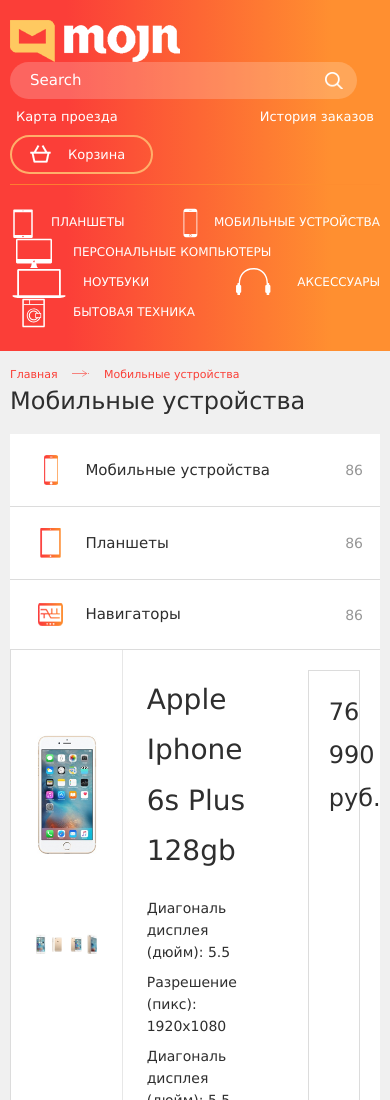
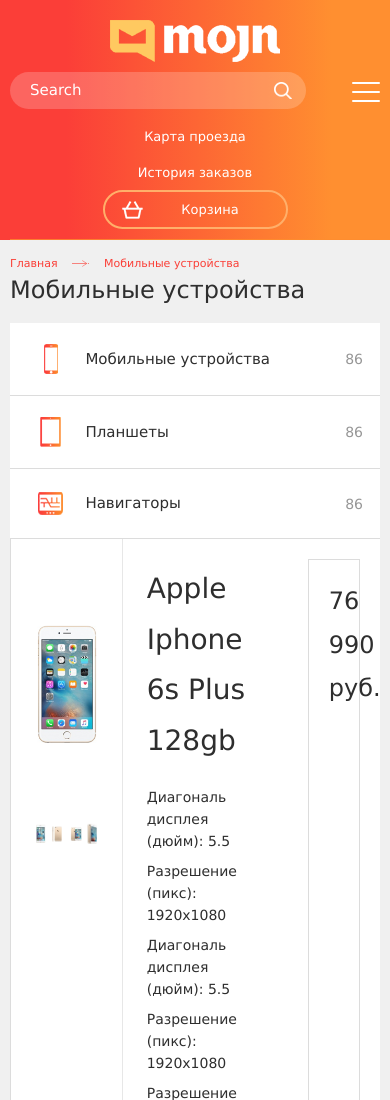
Before and after one commit to iWood25/product_page, a website: page index.html in a window 390 px wide. Shown: the top 1100 px of the page. Drawn offline with nearby package versions, Linux system fonts and the light colour scheme; some packages are replaced by stand-ins of ours; files that its build step writes are made by us from their sources; a script that the page names is missing; a web font is replaced by a local one.

Commit message:
Adapted block header, added two classes 'mobile-hidden' and 'mobile-visible', added new file _button.scss, created toggle-menu for mobile size

```diff
--- a/ContentBuild/js/main.js
+++ b/ContentBuild/js/main.js
@@ -1,4 +1,11 @@
 $(function () {
+
+	// Toggle-mnu
+	$(".toggle-mnu").click(function () {
+		$(this).toggleClass("on");
+		$(".main-mnu").slideToggle();
+		return false;
+	});
 
 });
 
--- a/ContentBuild/scss/core/_class.scss
+++ b/ContentBuild/scss/core/_class.scss
@@ -277,3 +277,21 @@
 .pointer {
 	cursor: pointer;
 }
+
+// Hidden
+// -------------------------
+.mobile-hidden {
+  display: block;
+
+  @include maxScreen($large) {
+   display: none;
+  }
+}
+
+.mobile-visible {
+  display: none;
+
+  @include maxScreen($large) {
+   display: block;
+  }
+}
--- a/ContentBuild/scss/core/_core.scss
+++ b/ContentBuild/scss/core/_core.scss
@@ -12,6 +12,7 @@
 @import "font";
 @import "list";
 @import "form";
+@import "button.scss";
 
 // grid
 @import "grid";
--- a/ContentBuild/scss/core/_form.scss
+++ b/ContentBuild/scss/core/_form.scss
@@ -5,6 +5,12 @@
 .header__search {
 	position: relative;
 	margin-right: 2.3rem;
+
+	@include maxScreen($large){
+		width: 80%;
+		float: left;
+		margin-right: unset;
+	}
 }
 
 .search__input {
--- a/ContentBuild/scss/style.scss
+++ b/ContentBuild/scss/style.scss
@@ -25,10 +25,40 @@
 
 .logo {
 	display: block;
+
+	@include maxScreen($small) {
+		text-align: center;
+	}
+	@include maxScreen($large) {
+		margin-bottom: 1rem;
+	}
 }
 
 .logo__pic {
 	max-width: 100%;
+}
+
+.header__search-wrapper{
+	@extend .cf;
+	margin-bottom: 1rem;
+}
+
+.mobile-mnu {
+	position: absolute;
+	right: 0;
+	top: 0;
+	bottom: 0;
+	width: 20%;
+
+
+	a {
+		position: absolute;
+		right: 0;
+		top: 0;
+		bottom: 0;
+		margin: auto;
+		display: block;
+	}
 }
 
 
@@ -36,6 +66,11 @@
 // --------------------------------------------------
 .menu__item {
 	display: inline-block;
+
+	@include maxScreen($small) {
+		text-align: center;
+		display: block;
+	}
 }
 
 .header__menu {
@@ -61,6 +96,12 @@
 	padding-left: 5rem;
 	border: 2px solid $border;
 	border-radius: 50px;
+
+
+	@include maxScreen($small) {
+		width: 50%;
+		left: 25%;
+	}
 }
 
 .menu__link-text {
@@ -94,6 +135,7 @@
 .nav {
 	padding: 2.3rem 0;
 }
+
 
 .nav__list {
 	text-align: justify;
@@ -378,18 +420,10 @@
 }
 
 .products__buy-link {
-	position: absolute;
-	bottom: 2rem;
-	display: block;
-	background: $colorButton;
-	padding: 1rem 4rem;
-	text-decoration: none;
-	left: 2rem;
-	font-size: 2rem;
-	border-radius: 2rem;
+	@extend .btn;
 }
 
-.content{
+.content {
 	border-left: $borderGainsborough;
 }
 
@@ -405,6 +439,7 @@
 	display: inline-block;
 	vertical-align: middle;
 }
+
 .pagination__control {
 	color: $arrow;
 }
--- a/index.html
+++ b/index.html
@@ -22,22 +22,28 @@
 
 				<div class="header__top">
 					<div class="row">
-						<div class="L3">
+						<div class="L3 M3 S12">
 							<a href="#" class="logo">
 								<img src="Content/img/logo/main.png" alt="logo" class="logo__pic" />
 							</a>
 						</div>
 
-						<div class="L5">
+						<div class="L5 M9 S12">
+							<div class="header__search-wrapper">
 								<div class="header__search">
 									<form class="search__form">
 										<input type="text" value="" id="" placeholder="Search" class="search__input" />
 										<input type="submit" value="" class="search__submit" />
 									</form>
 								</div>
+								<div class="mobile-mnu mobile-visible">
+									<a href="#" class="toggle-mnu "><span></span></a>
+								</div>
 							</div>
 
-						<div class="L4">
+						</div>
+
+						<div class="L4 M12 S12">
 							<ul class="header__menu">
 								<li class="menu__item">
 									<a href="#" class="menu__link">
@@ -63,7 +69,7 @@
 					</div>
 				</div>
 
-				<nav class="nav">
+				<nav class="nav mobile-hidden">
 					<ul class="nav__list">
 
 						<li class="nav__item">
```
Also changed, not shown: Content/css/style.min.css, Content/js/main.min.js, ContentBuild/scss/style.css, ContentBuild/scss/style.min.css, 1 other file. Lines whose indentation alone changed are shown as unchanged.
